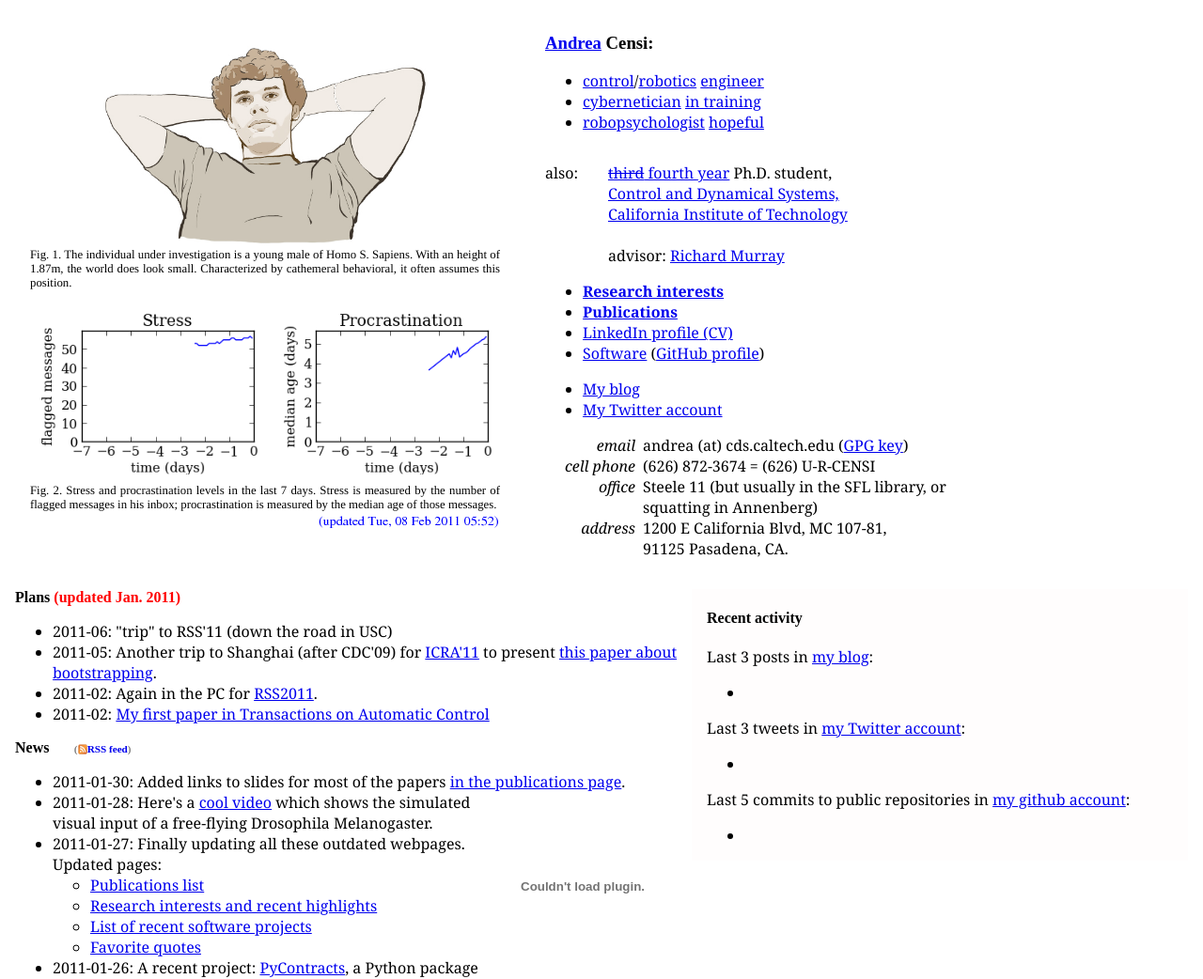
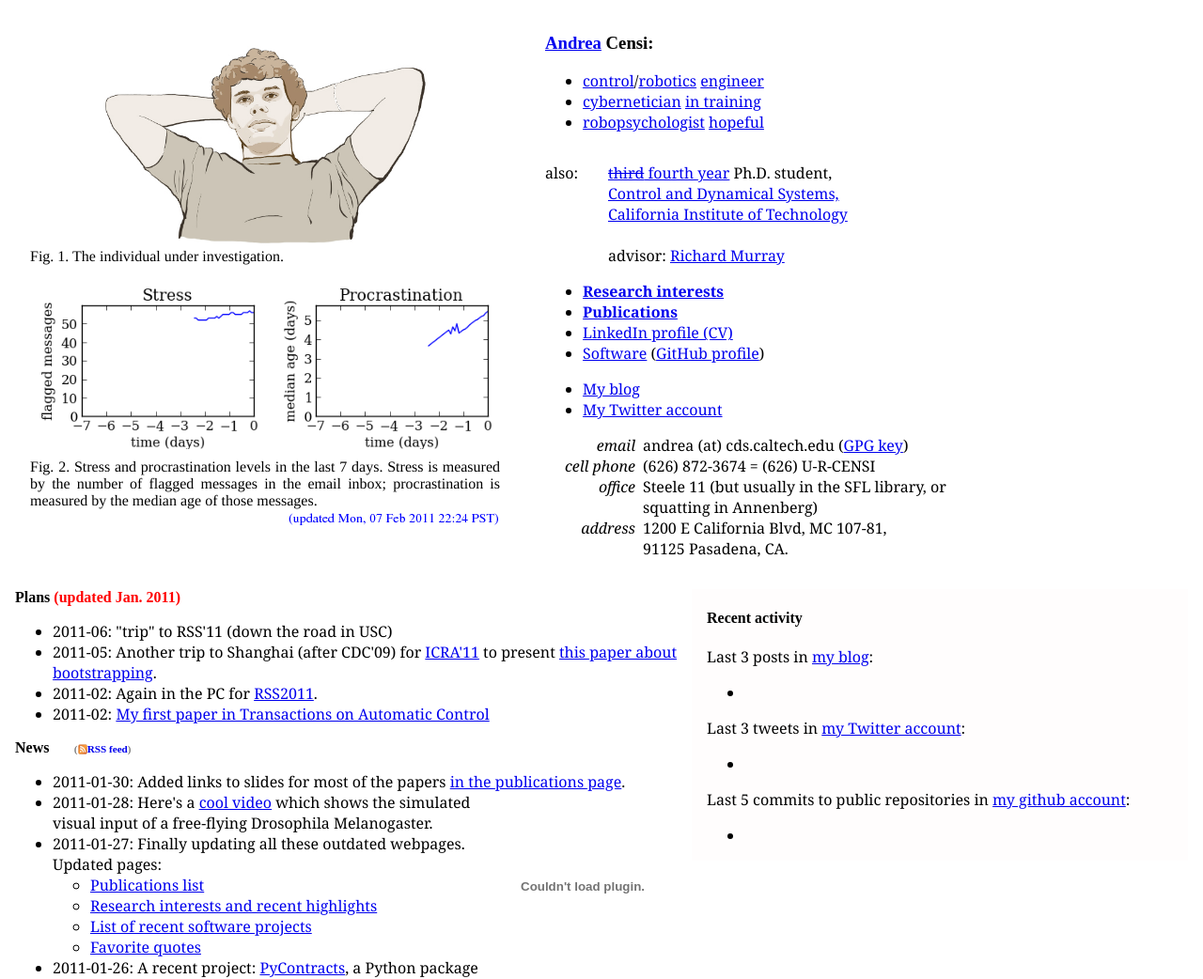
Before and after one commit to AndreaCensi/andreaweb, a PHP site: page / in a window 1280 px wide. Shown: the top 1042 px of the page at 94% size. Run offline with PHP 8.4, Linux system fonts and the light colour scheme; some libraries are stand-ins or nearby versions.

Commit message:
new count

```diff
--- a/src/css/index.html.css
+++ b/src/css/index.html.css
@@ -29,7 +29,9 @@
 	div.figure p.caption {
 		margin-top: 0;
 		font-family: Times; text-align: justify;
-		font-style: normal; font-size: 80%; }
+		/*font-style: normal;
+font-size: 90%; 				*/
+		}
 
     div#description #also { display: block; float: left; padding-right: 2em;}
     div#description #position { display: block; float: left; }
--- a/src/index.html
+++ b/src/index.html
@@ -35,10 +35,12 @@
         </p>
 
 	    <p class='caption'>
-	        Fig. 1. The individual under investigation is a young male
-	    of Homo S. Sapiens. With an height of 1.87m, the world does look
-	    small.
-	    Characterized by cathemeral behavioral, it often assumes this position.
+	    Fig. 1. The individual under investigation.
+
+	     <!-- is a young male
+	           of Homo S. Sapiens. With an height of 1.87m, the world does look
+	           small.
+	            Characterized by cathemeral behavioral, it often assumes this position.-->
         </p>
     </div>
 
@@ -51,7 +53,7 @@
 
 	<p class='caption'>
 	    Fig. 2. Stress and procrastination levels in the last 7 days.
-	    Stress is measured by the number of flagged messages in his inbox;
+	    Stress is measured by the number of flagged messages in the email inbox;
 	    procrastination is measured by the median age of those messages.
 	    <img id='updated' src="busyplot/updated.gif" alt='Update'/>
 	</p>
```
Also changed, not shown: src/busyplot/age.png, src/busyplot/count.png, src/busyplot/updated.gif, 1 other file.
